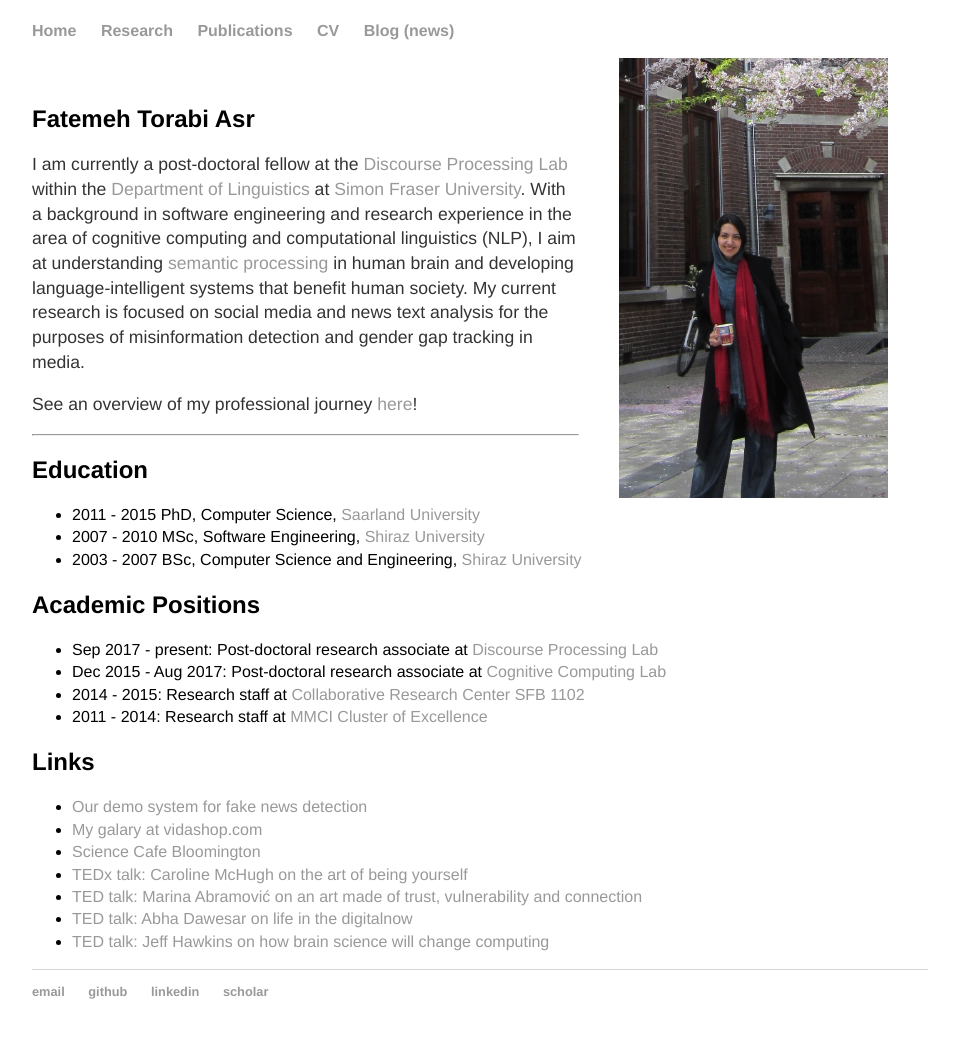
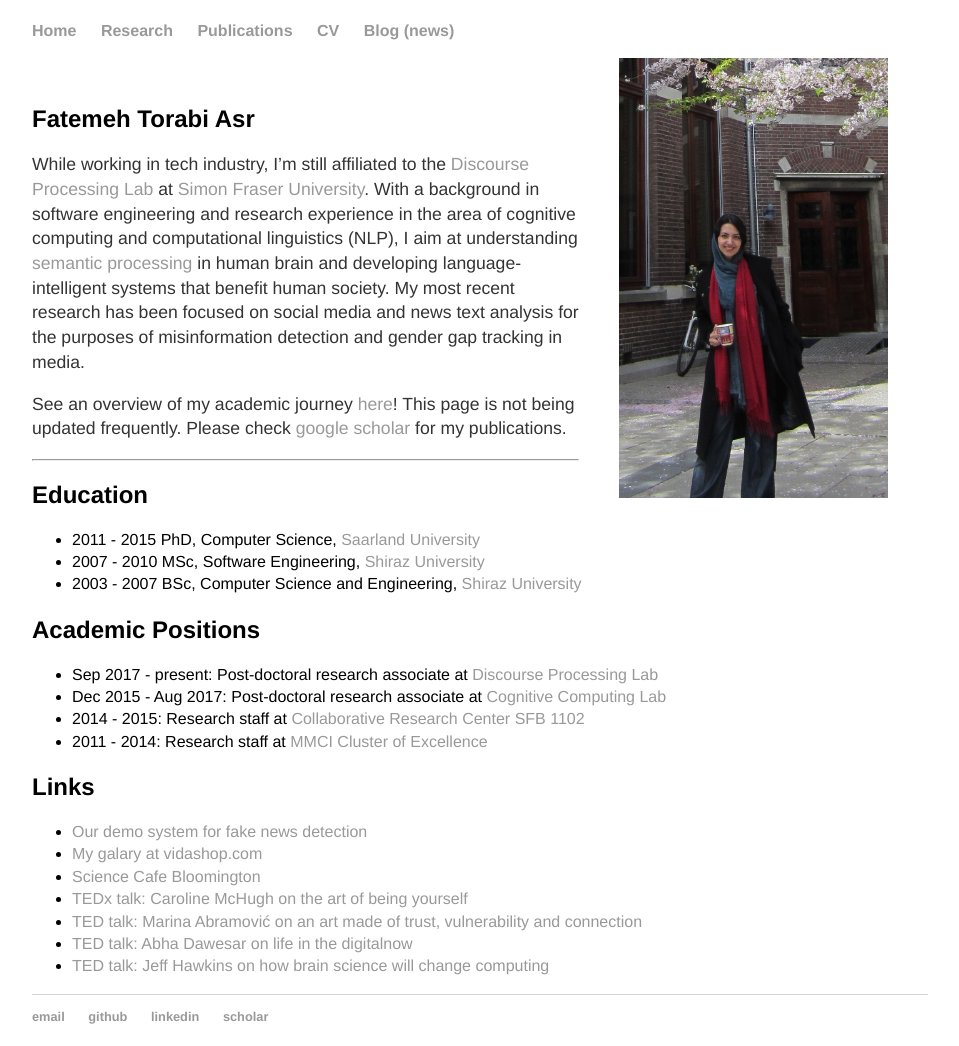
Before and after one commit to FTAsr/ftasr.github.io, a Jekyll site: the page built from index.md, in a window 1280 px wide. Shown: the whole page, without its empty margins (160-1119 px from the left). Built offline with Jekyll 4.4.1, drawn with Linux system fonts in a browser that asks for light colours; before the commit the page ends 1021 px from its top, so only the background shows below that.

Commit message:
Update index.md

```diff
--- a/index.md
+++ b/index.md
@@ -8,10 +8,11 @@ title: Short Bio
 
 ## Fatemeh Torabi Asr
 
-I am currently a post-doctoral fellow at the [Discourse Processing  Lab](http://www.sfu.ca/discourse-lab.html) within the [Department of Linguistics](http://www.sfu.ca/linguistics.html) at [Simon Fraser University](https://www.sfu.ca).
-With a background in software engineering and research experience in the area of cognitive computing and computational linguistics (NLP), I aim at understanding [semantic processing](https://en.wikipedia.org/wiki/Semantic_processing) in human brain and developing language-intelligent systems that benefit human society. My current research is focused on social media and news text analysis for the purposes of misinformation detection and gender gap tracking in media.
+While working in tech industry, I'm still affiliated to the [Discourse Processing  Lab](http://www.sfu.ca/discourse-lab.html) at [Simon Fraser University](https://www.sfu.ca).
+With a background in software engineering and research experience in the area of cognitive computing and computational linguistics (NLP), I aim at understanding [semantic processing](https://en.wikipedia.org/wiki/Semantic_processing) in human brain and developing language-intelligent systems that benefit human society. My most recent research has been focused on social media and news text analysis for the purposes of misinformation detection and gender gap tracking in media.
 
-See an overview of my professional journey [here](https://prezi.com/view/k6dcSS3AVbemHokg0YXm/)!
+See an overview of my academic journey [here](https://prezi.com/view/k6dcSS3AVbemHokg0YXm/)!
+This page is not being updated frequently. Please check [google scholar](https://scholar.google.com/citations?user=ynLYeCMAAAAJ&hl=en) for my publications.
 
 ------
 
```
